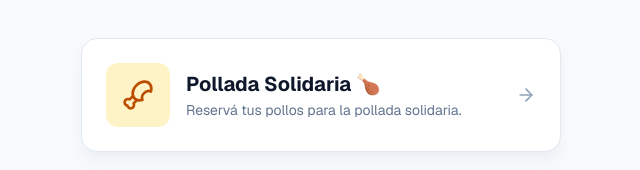
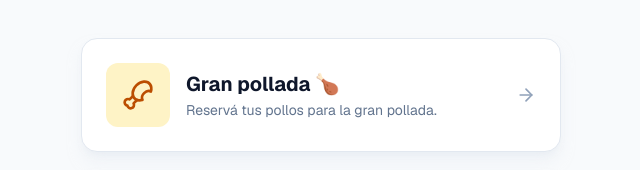
Before and after one commit to DLorangg/camrevoc-pollos, a Next.js app: page / in a window 1280 px wide. Shown: the part 256-426 px from the top of the page, without its empty margins (319-959 px from the left). Built offline with nearby package versions, Linux system fonts and the light colour scheme.

Commit message:
feat(pollos): cambiando nombre

```diff
--- a/src/app/page.tsx
+++ b/src/app/page.tsx
@@ -43,7 +43,7 @@ export default function LandingPage() {
 
       {/* Cards */}
       <main className="mx-auto w-full max-w-lg flex-1 px-4 py-6 space-y-4 sm:space-y-5">
-        {/* Pollada Solidaria */}
+        {/* Gran Pollada */}
         <Link
           href="/pollos"
           className="group flex items-center gap-4 rounded-2xl border border-slate-200 bg-white p-5 shadow-lg shadow-slate-200/50 transition-all hover:border-amber-300 hover:shadow-amber-100/50 sm:p-6"
@@ -53,10 +53,10 @@ export default function LandingPage() {
           </div>
           <div className="flex-1 min-w-0">
             <h2 className="text-lg font-bold text-slate-900 sm:text-xl">
-              Pollada Solidaria 🍗
+              Gran pollada 🍗
             </h2>
             <p className="mt-0.5 text-sm text-slate-500">
-              Reservá tus pollos para la pollada solidaria.
+              Reservá tus pollos para la gran pollada.
             </p>
           </div>
           <ArrowRight className="h-5 w-5 shrink-0 text-slate-400 transition-transform group-hover:translate-x-1 group-hover:text-amber-600" />
```
